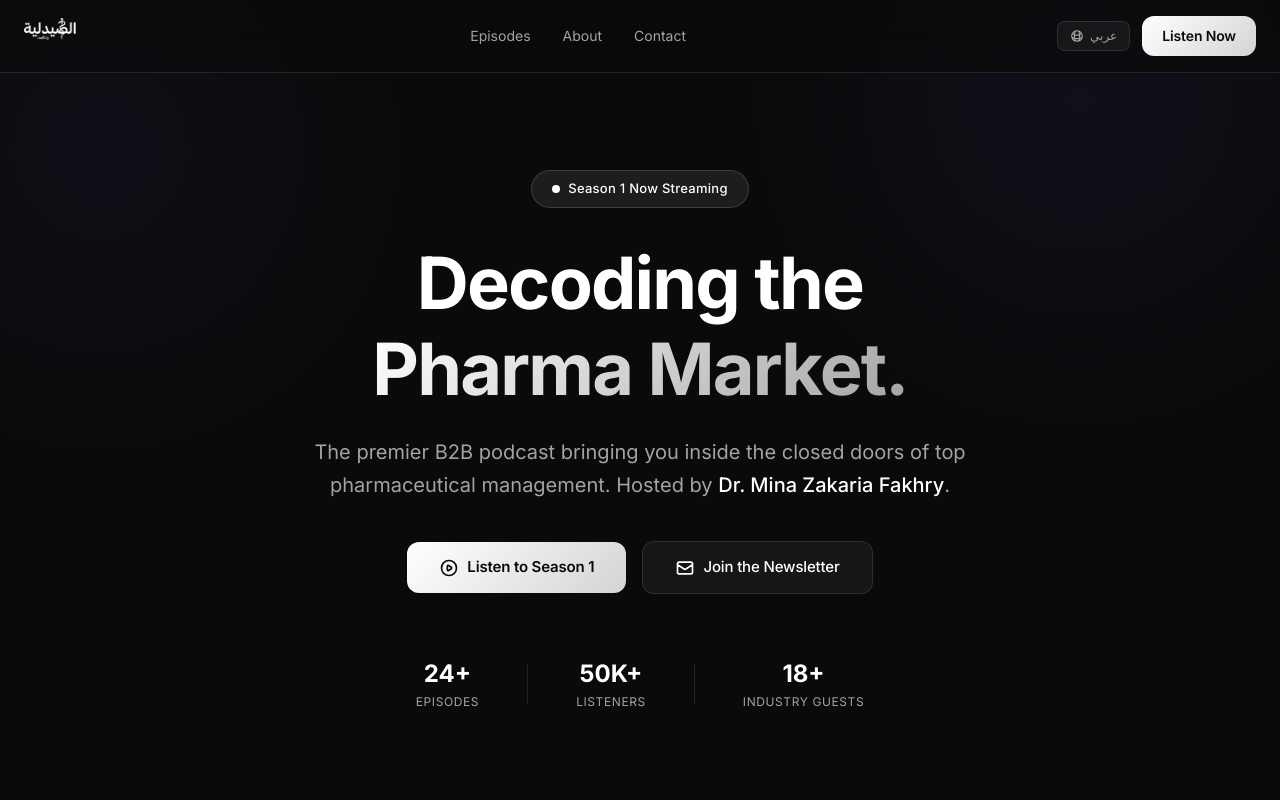
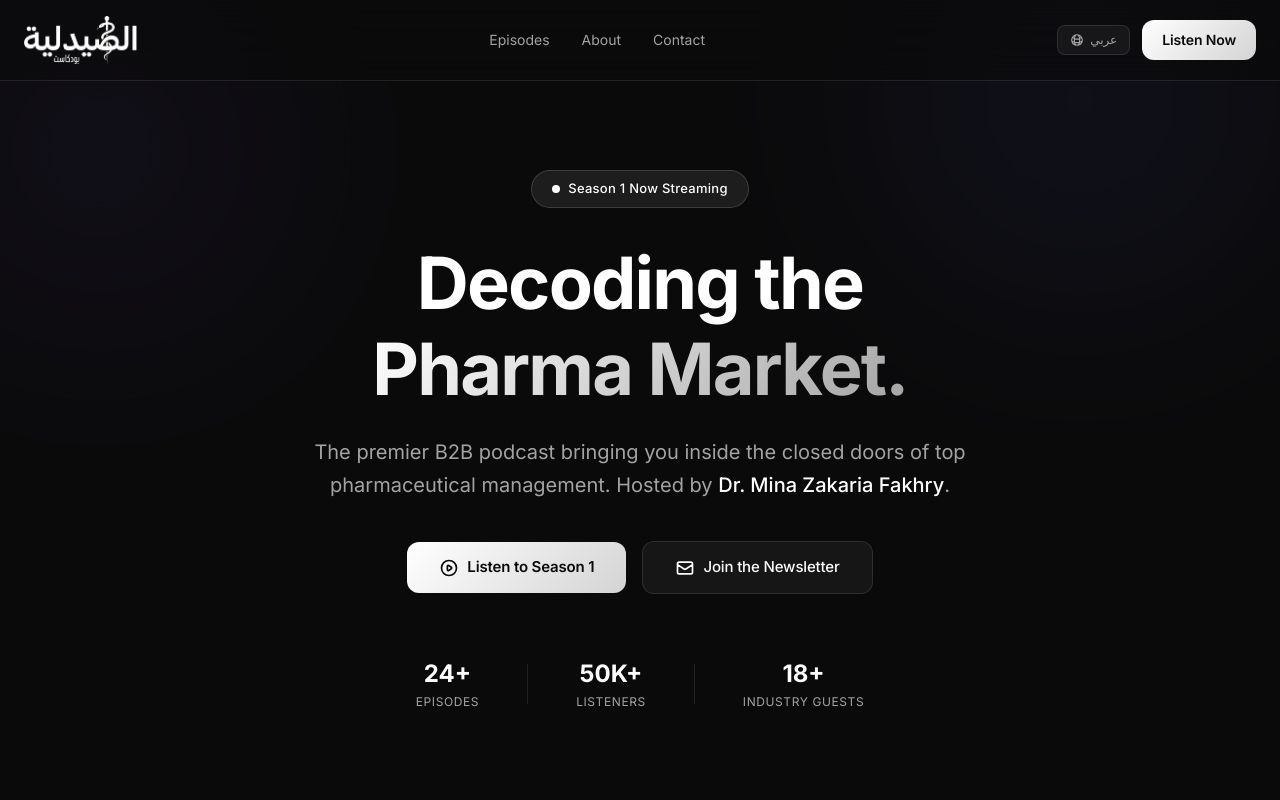
Before and after one commit to AbdallahElbadry/alsaydaliyah-web, a Next.js app: page /en in a window 1280 px wide. Shown: the top 800 px of the page. Built offline with nearby package versions, Linux system fonts and the light colour scheme; no server answers.

Commit message:
fix: improve mobile header layout, crop logo, and resolve CSS specificity issues

```diff
--- a/app/[lang]/components/Navbar.tsx
+++ b/app/[lang]/components/Navbar.tsx
@@ -31,9 +31,9 @@ export default function Navbar({ lang, dict }: NavbarProps) {
           <Image
             src="/logo-transparent.png"
             alt={isArabic ? "الصيدلية بودكاست" : "Alsaydaliyah"}
-            width={140}
-            height={40}
-            className="h-9 w-auto object-contain"
+            width={141}
+            height={60}
+            className="h-10 sm:h-11 md:h-12 w-auto object-contain"
             priority
           />
         </a>
@@ -69,13 +69,15 @@ export default function Navbar({ lang, dict }: NavbarProps) {
           <LanguageSwitcher lang={lang} />
 
           {/* Desktop Listen Now CTA */}
+          <span className="hidden md:inline-flex">
             <a
               href="#episodes"
-            className="hidden sm:inline-flex btn-accent !py-2.5 !px-5 !text-sm"
+              className="btn-accent !py-2.5 !px-5 !text-sm"
               id="nav-listen-cta"
             >
               {dict.listenNow}
             </a>
+          </span>
 
           {/* Mobile Hamburger button */}
           <button
@@ -139,14 +141,16 @@ export default function Navbar({ lang, dict }: NavbarProps) {
             {dict.contact}
           </a>
 
-          {/* Mobile CTA (visible only on mobile viewports under 640px) */}
+          {/* Mobile CTA (visible only on mobile viewports under 768px) */}
+          <span className="md:hidden w-full flex">
             <a
               href="#episodes"
               onClick={closeMenu}
-            className="sm:hidden btn-accent justify-center w-full text-center mt-2"
+              className="btn-accent justify-center w-full text-center mt-2"
             >
               {dict.listenNow}
             </a>
+          </span>
         </div>
       </div>
     </nav>
```
Also changed, not shown: public/logo-transparent.png. Lines whose indentation alone changed are shown as unchanged.
